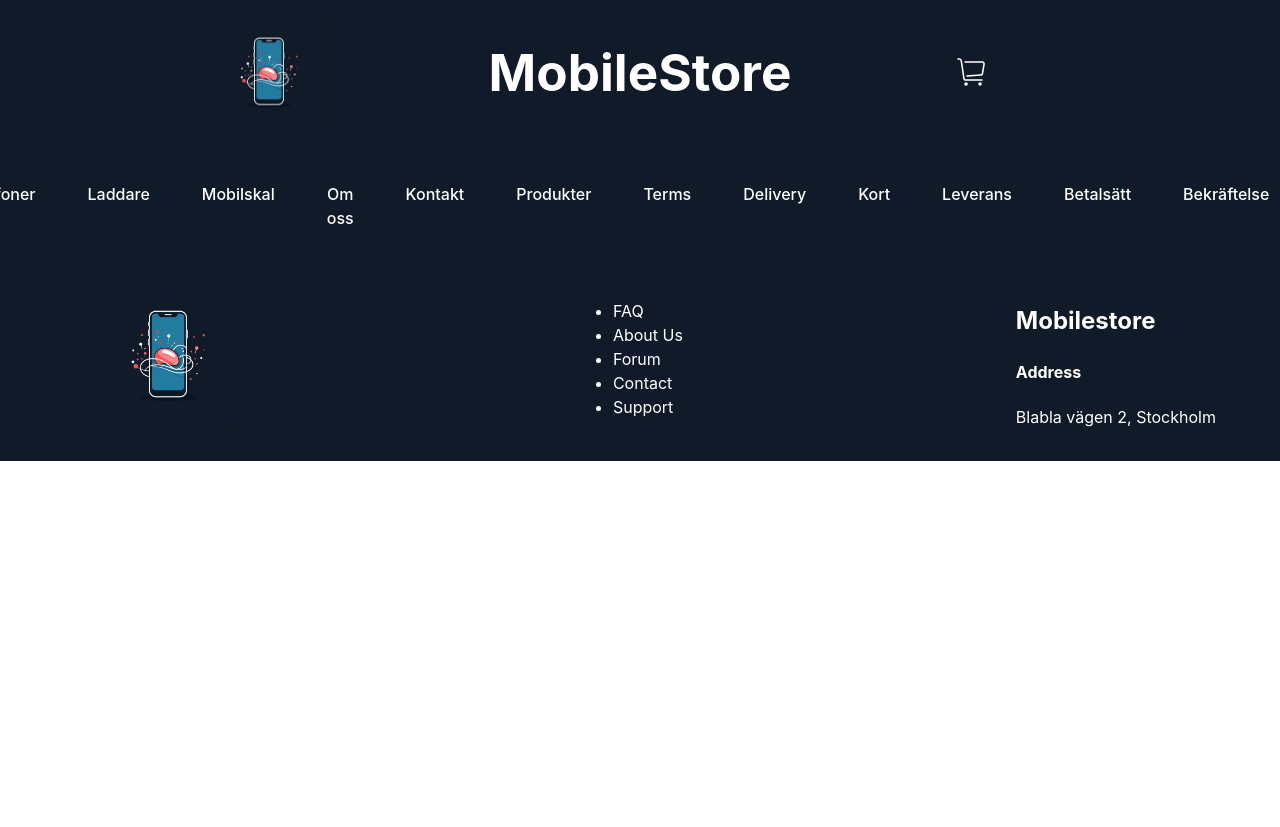
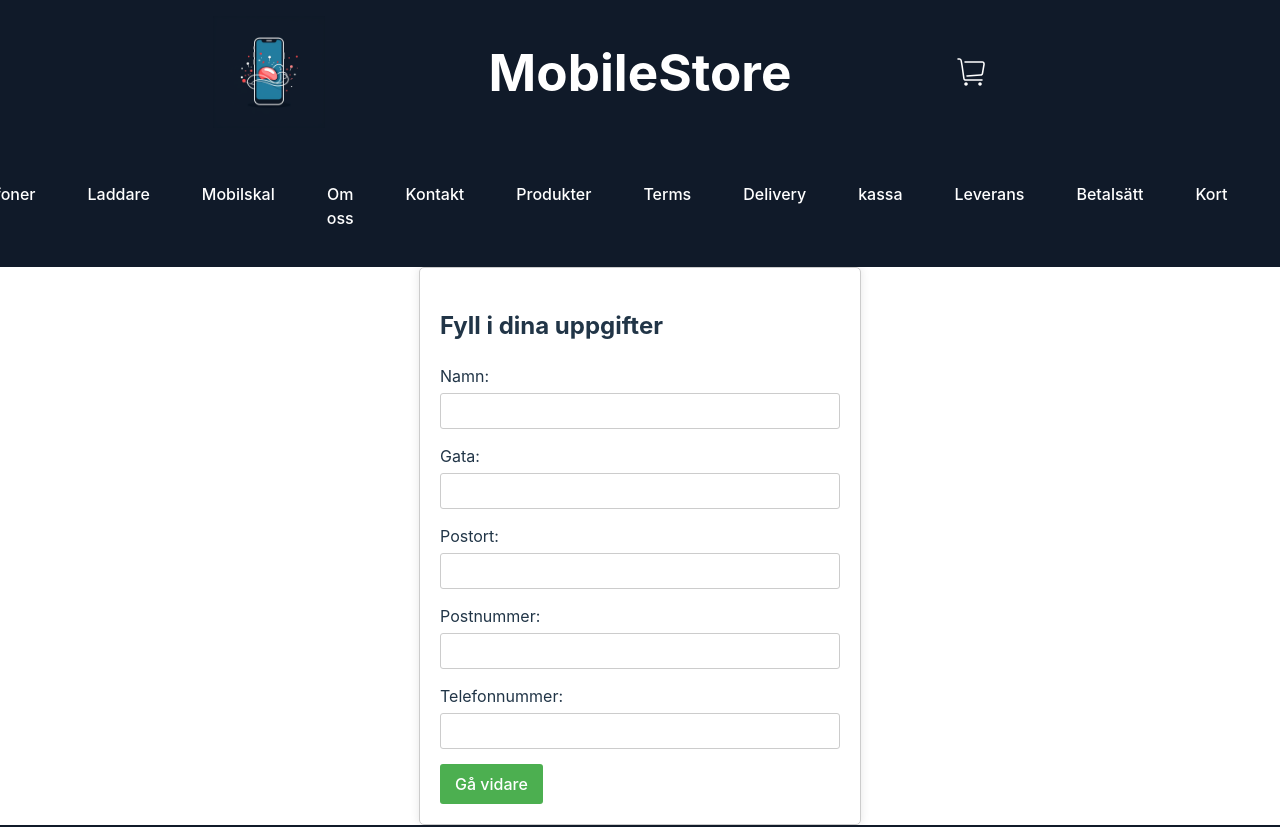
Before and after one commit to mobilestore-repo-nackademin/frontend-mobilestore, a React (Vite) app: page /InvoicePayment in a window 1280 px wide. Shown: the top 827 px of the page. Before the commit the page ends 800 px from the top, so only its background shows below. Built offline with nearby package versions, Linux system fonts and the light colour scheme.

Commit message:
Försäljningssidor skapade

```diff
--- a/src/App.jsx
+++ b/src/App.jsx
@@ -17,7 +17,7 @@ import ChoseDelivery from './PaymentComponents/ChoseDelivery.jsx';
 import ChosePayment from './PaymentComponents/ChosePayment.jsx';
 import ConfirmedPage from './PaymentComponents/ConfirmedPage.jsx';
 import InvoicePayment from './PaymentComponents/InvoicePayment.jsx';
-import ShoppingCartPage from './PaymentComponents/ChosePayment.jsx';
+import ShoppingCartPage from './PaymentComponents/ShoppingCartPage.jsx';
 
 const App = () => {
   return (
--- a/src/Components/Navbar.jsx
+++ b/src/Components/Navbar.jsx
@@ -15,13 +15,16 @@ const Navbar = () => {
           <li><Link to="/Products">Produkter</Link></li>
           <li><Link to="/Terms">Terms</Link></li>
           <li><Link to="/Delivery">Delivery</Link></li>
+
           {/* Kasta nedan sen*/}
-          <li><Link to="/CardPayment">Kort</Link></li>
+          <li><Link to="/ShoppingCartPage">kassa</Link></li>
           <li><Link to="/ChoseDelivery">Leverans</Link></li>
           <li><Link to="/ChosePayment">Betalsätt</Link></li>
+          <li><Link to="/CardPayment">Kort</Link></li>
+          <li><Link to="/InvoicePayment">Faktura</Link></li>
           <li><Link to="/ConfirmedPage">Bekräftelse</Link></li>
-          <li><Link to="/InvoicePayment">Faktura</Link></li>
-          <li><Link to="/ShoppingCartPage">kassa</Link></li>
+
+
 
         </ul>
       </nav>
--- a/src/PaymentComponents/ConfirmedPage.jsx
+++ b/src/PaymentComponents/ConfirmedPage.jsx
@@ -6,8 +6,8 @@ const ConfirmedPayment = () => {
     return (
         <div>
             {/* Bekräftelse med vad man köpt och hur mycket det kostat*/}
-
-
+            <h1>Tack för ditt köp!</h1>
+            <p>Bekräftelse på vad som köpts här nedan</p>
         </div>
     );
   };
--- a/src/PaymentComponents/InvoicePayment.jsx
+++ b/src/PaymentComponents/InvoicePayment.jsx
@@ -1,15 +1,92 @@
-import React from 'react';
-import {Link} from "react-router-dom";
-
+import React, { useState } from 'react';
+import './Payment.css';
+import { Link } from 'react-router-dom';
 
 const InvoicePayment = () => {
-    return (
-        <div>
-            {/* Gör fält som ska Namn, adress, telefonnummer, personnummer. Om alla krav inte är uppfyllda så ska man inte kunna gå vidare.*/}
+  const [formData, setFormData] = useState({
+    name: '',
+    street: '',
+    city: '',
+    zipcode: '',
+    phoneNumber: '',
+  });
 
-
-        </div>
-    );
+  const handleChange = (e) => {
+    const { name, value } = e.target;
+    setFormData((prevData) => ({
+      ...prevData,
+      [name]: value,
+    }));
   };
 
+  const handleSubmit = (e) => {
+    e.preventDefault();
+    // Skicka formData till nästa sida eller utför önskad åtgärd här
+  };
+
+  return (
+    <div className='Information-div'>
+      <h2>Fyll i dina uppgifter</h2>
+      <form onSubmit={handleSubmit}>
+        <div className="form-group">
+          <label htmlFor="name">Namn:</label>
+          <input
+            type="text"
+            id="name"
+            name="name"
+            value={formData.name}
+            onChange={handleChange}
+            required
+          />
+        </div>
+        <div className="form-group">
+          <label htmlFor="street">Gata:</label>
+          <input
+            type="text"
+            id="street"
+            name="street"
+            value={formData.street}
+            onChange={handleChange}
+            required
+          />
+        </div>
+        <div className="form-group">
+          <label htmlFor="city">Postort:</label>
+          <input
+            type="text"
+            id="city"
+            name="city"
+            value={formData.city}
+            onChange={handleChange}
+            required
+          />
+        </div>
+        <div className="form-group">
+          <label htmlFor="zipcode">Postnummer:</label>
+          <input
+            type="text"
+            id="zipcode"
+            name="zipcode"
+            value={formData.zipcode}
+            onChange={handleChange}
+            required
+          />
+        </div>
+        <div className="form-group">
+          <label htmlFor="phoneNumber">Telefonnummer:</label>
+          <input
+            type="tel"
+            id="phoneNumber"
+            name="phoneNumber"
+            value={formData.phoneNumber}
+            onChange={handleChange}
+            required
+          />
+        </div>
+        <button type="submit">Gå vidare</button>
+      </form>
+    </div>
+  );
+};
+
 export default InvoicePayment;
--- /dev/null
+++ b/src/PaymentComponents/Payment.css
@@ -0,0 +1,42 @@
+/* Payment.css */
+
+.Information-div {
+    max-width: 400px;
+    margin: auto;
+    padding: 20px;
+    border: 1px solid #ccc;
+    border-radius: 5px;
+    box-shadow: 0 0 10px rgba(0, 0, 0, 0.1);
+  }
+
+  .form-group {
+    margin-bottom: 15px;
+  }
+
+  label {
+    display: block;
+    margin-bottom: 5px;
+  }
+
+  input {
+    width: 100%;
+    padding: 8px;
+    box-sizing: border-box;
+    border: 1px solid #ccc;
+    border-radius: 3px;
+    font-size: 16px;
+  }
+
+  button {
+    background-color: #4caf50;
+    color: white;
+    padding: 10px 15px;
+    border: none;
+    border-radius: 3px;
+    cursor: pointer;
+    font-size: 16px;
+  }
+
+  button:hover {
+    background-color: #45a049;
+  }
--- a/src/PaymentComponents/ShoppingCartPage.jsx
+++ b/src/PaymentComponents/ShoppingCartPage.jsx
@@ -5,7 +5,7 @@ import {Link} from "react-router-dom";
 const ShoppingCartPage = () => {
     return (
         <div>
-            {/* Alla produkter */}
+            <h1>ALla produkter man köpt</h1>
         <button>Cancel</button> <button>Confirm Go To Payment</button>
         </div>
     );
```
